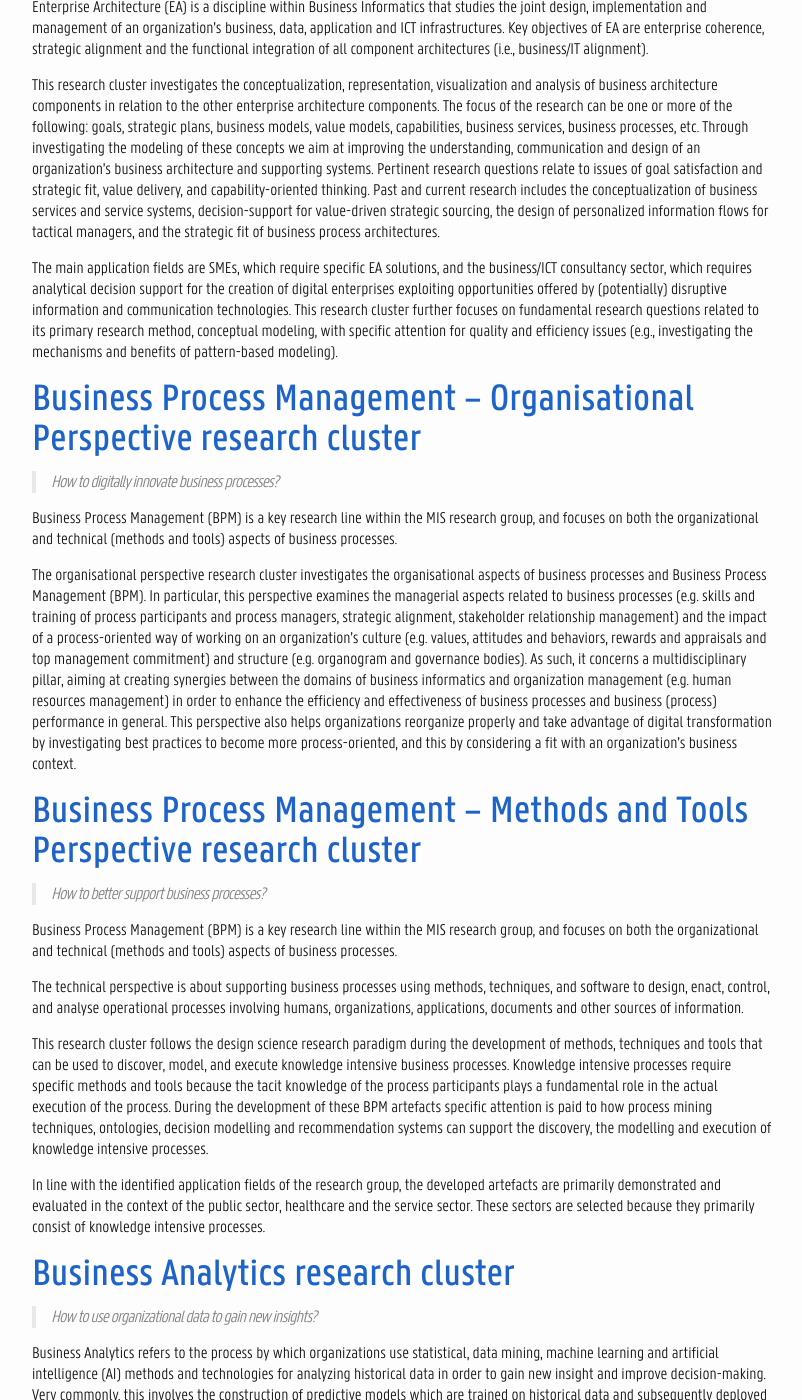
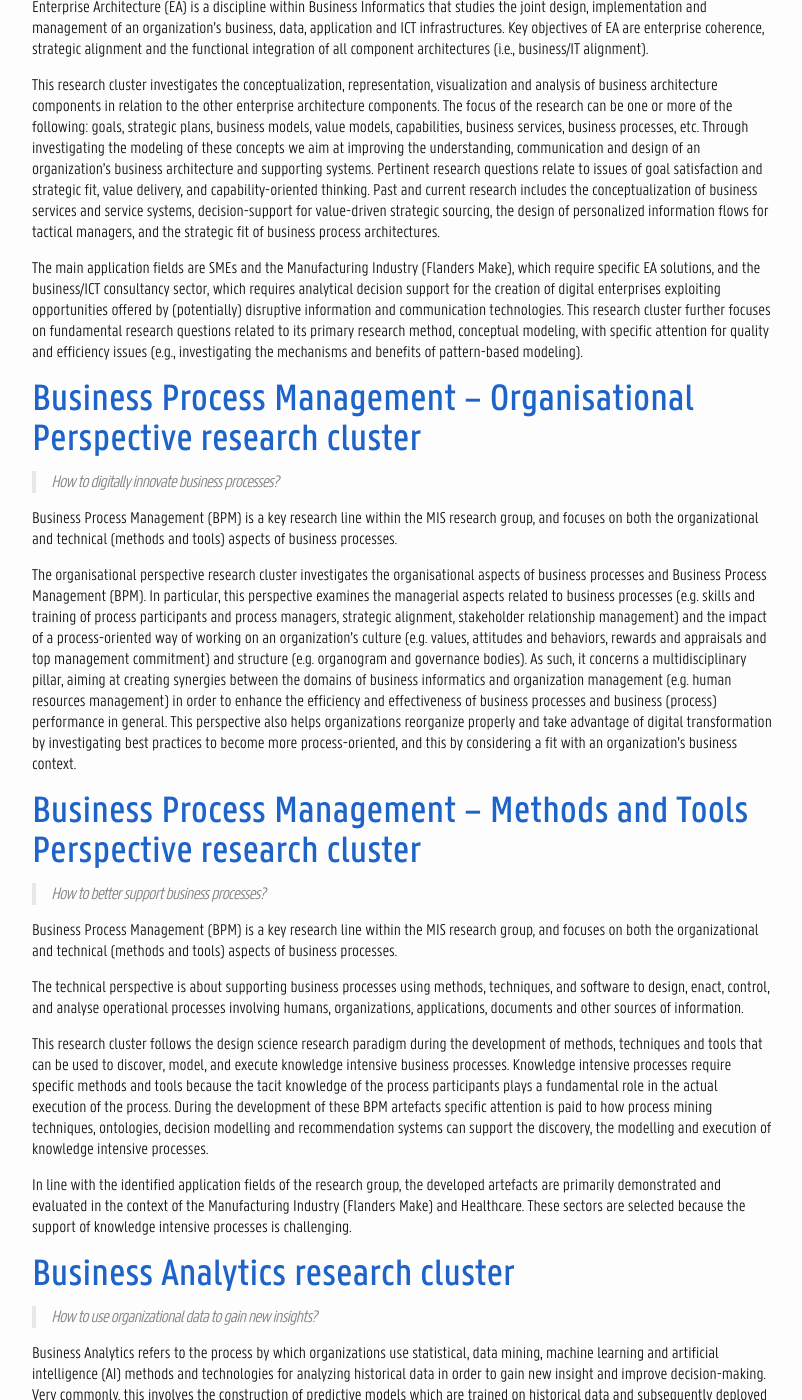
Before and after one commit to UGent-BusinessInformatics/ugent-businessinformatics.github.io, a Jekyll site: the page built from pages/01-research_vision.markdown, in a window 1280 px wide and 1400 px high, scrolled down 1199 px. Shown: the whole window, without its empty margins (238-1040 px from the left). Built offline with Jekyll 4.4.1, drawn with Linux system fonts in a browser that asks for light colours.

Commit message:
Incorporate Manufacturing Industry

```diff
--- a/pages/01-research_vision.markdown
+++ b/pages/01-research_vision.markdown
@@ -25,7 +25,7 @@ Enterprise Architecture (EA) is a discipline within Business Informatics that st
 
 This research cluster investigates the conceptualization, representation, visualization and analysis of business architecture components in relation to the other enterprise architecture components. The focus of the research can be one or more of the following: goals, strategic plans, business models, value models, capabilities, business services, business processes, etc. Through investigating the modeling of these concepts we aim at improving the understanding, communication and design of an organization’s business architecture and supporting systems. Pertinent research questions relate to issues of goal satisfaction and strategic fit, value delivery, and capability-oriented thinking. Past and current research includes the conceptualization of business services and service systems, decision-support for value-driven strategic sourcing, the design of personalized information flows for tactical managers, and the strategic fit of business process architectures.
 
-The main application fields are SMEs, which require specific EA solutions, and the business/ICT consultancy sector, which requires analytical decision support for the creation of digital enterprises exploiting opportunities offered by (potentially) disruptive information and communication technologies. This research cluster further focuses on fundamental research questions related to its primary research method, conceptual modeling, with specific attention for quality and efficiency issues (e.g., investigating the mechanisms and benefits of pattern-based modeling).
+The main application fields are SMEs and the Manufacturing Industry (Flanders Make), which require specific EA solutions, and the business/ICT consultancy sector, which requires analytical decision support for the creation of digital enterprises exploiting opportunities offered by (potentially) disruptive information and communication technologies. This research cluster further focuses on fundamental research questions related to its primary research method, conceptual modeling, with specific attention for quality and efficiency issues (e.g., investigating the mechanisms and benefits of pattern-based modeling).
 
 # Business Process Management – Organisational Perspective research cluster
 
@@ -45,7 +45,7 @@ The technical perspective is about supporting business processes using methods,
 
 This research cluster follows the design science research paradigm during the development of methods, techniques and tools that can be used to discover, model, and execute knowledge intensive business processes. Knowledge intensive processes require specific methods and tools because the tacit knowledge of the process participants plays a fundamental role in the actual execution of the process. During the development of these BPM artefacts specific attention is paid to how process mining techniques, ontologies, decision modelling and recommendation systems can support the discovery, the modelling and execution of knowledge intensive processes.
 
-In line with the identified application fields of the research group, the developed artefacts are primarily demonstrated and evaluated in the context of the public sector, healthcare and the service sector. These sectors are selected because they primarily consist of knowledge intensive processes.
+In line with the identified application fields of the research group, the developed artefacts are primarily demonstrated and evaluated in the context of the Manufacturing Industry (Flanders Make) and Healthcare. These sectors are selected because the support of knowledge intensive processes is challenging.
 
 # Business Analytics research cluster
 
```
